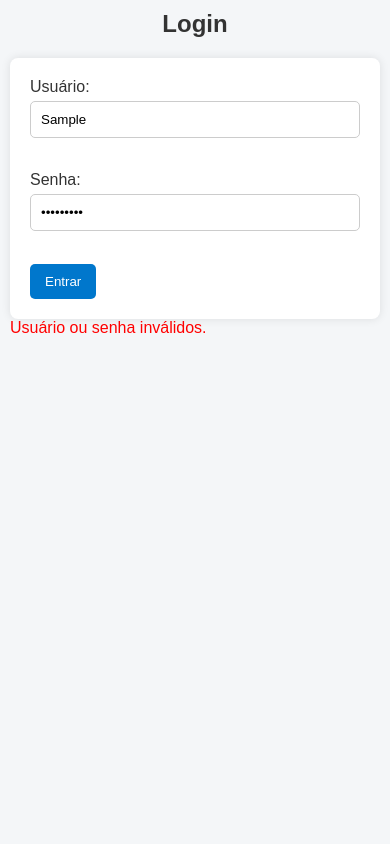
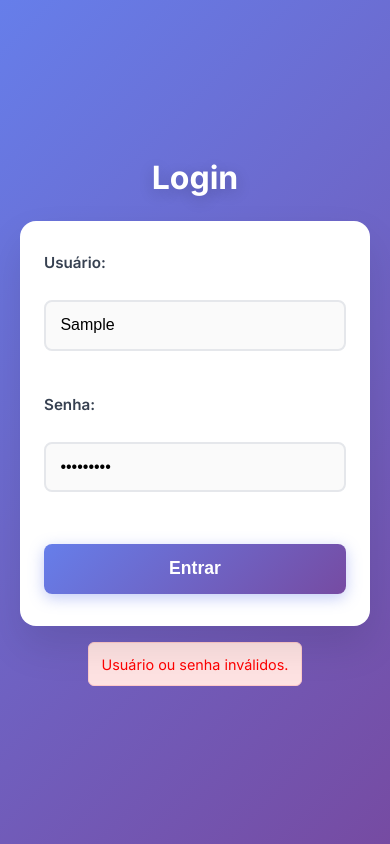
Before and after one commit to EoDreamy/Programa-o-Web---trabalho, a plain HTML site: page Programação Web/login.html in a window 390 px wide. Both pictures are taken after typing "Sample", "Sample123" into the empty fields and a click on the input "Entrar". Drawn offline with Linux system fonts and the light colour scheme.

Commit message:
Add files via upload

```diff
--- /dev/null
+++ b/Programação Web/style-pagina-principal.css
@@ -0,0 +1,276 @@
+/* Reset global e estilos base */
+/* Remove margens e padding padrão de todos os elementos e define box-sizing para border-box
+   para que padding e border façam parte do tamanho total dos elementos */
+* {
+    margin: 0;
+    padding: 0;
+    box-sizing: border-box;
+}
+
+/* Estilização do body (corpo da página) */
+body {
+    font-family: 'Inter', sans-serif; /* Fonte principal da página */
+    min-height: 100vh; /* Altura mínima igual à altura da tela */
+    /* Fundo com gradiente diagonal do azul ao roxo */
+    background: linear-gradient(135deg, #667eea 0%, #764ba2 100%);
+    display: flex; /* Usado para centralizar conteúdo */
+    flex-direction: column; /* Elementos empilhados verticalmente */
+    justify-content: center; /* Alinha verticalmente ao centro */
+    align-items: center; /* Alinha horizontalmente ao centro */
+    padding: 20px; /* Espaçamento interno ao redor do conteúdo */
+    color: #333333; /* Cor padrão do texto */
+}
+
+/* Título principal */
+h1 {
+    text-align: center; /* Centraliza texto */
+    color: white; /* Cor branca para contraste com fundo escuro */
+    font-size: 2.5rem; /* Tamanho grande para destaque */
+    font-weight: 700; /* Negrito forte */
+    margin-bottom: 2rem; /* Espaço abaixo do título */
+    /* Sombra suave para destacar o texto */
+    text-shadow: 0 4px 15px rgba(0, 0, 0, 0.2);
+}
+
+/* Subtítulo */
+h3 {
+    text-align: center;
+    color: white;
+    font-size: 1.5rem; /* Menor que o título principal */
+    font-weight: 600; /* Negrito moderado */
+    margin: 2rem 0 1rem; /* Margem superior e inferior para espaçamento */
+    /* Sombra para suavizar o texto */
+    text-shadow: 0 2px 10px rgba(0, 0, 0, 0.2);
+}
+
+/* Campos de entrada do tipo texto */
+input[type="text"] {
+    width: 100%; /* Ocupa toda a largura disponível do container */
+    max-width: 400px; /* Limita a largura máxima */
+    padding: 1rem; /* Espaçamento interno para conforto ao digitar */
+    border: 2px solid #e5e7eb; /* Borda clara */
+    border-radius: 8px; /* Cantos arredondados */
+    font-size: 1rem; /* Tamanho de fonte legível */
+    background: #fafafa; /* Fundo quase branco */
+    color: #374151; /* Cor do texto dentro do input */
+    transition: all 0.3s ease; /* Transição suave para mudanças */
+    outline: none; /* Remove o contorno padrão ao focar */
+    margin-bottom: 1rem; /* Espaço abaixo do campo */
+}
+
+/* Estilo aplicado quando o input está em foco */
+input[type="text"]:focus {
+    border-color: #667eea; /* Borda azul */
+    background: white; /* Fundo branco */
+    /* Sombra azul suave ao redor */
+    box-shadow: 0 0 0 3px rgba(102, 126, 234, 0.1);
+}
+
+/* Cor do texto placeholder */
+input[type="text"]::placeholder {
+    color: #9ca3af; /* Cinza claro */
+}
+
+/* Botões */
+button {
+    padding: 1rem 2rem; /* Espaçamento interno vertical e horizontal */
+    /* Fundo com gradiente azul-roxo */
+    background: linear-gradient(135deg, #667eea 0%, #764ba2 100%);
+    border: none; /* Sem borda */
+    border-radius: 8px; /* Cantos arredondados */
+    color: white; /* Texto branco */
+    font-size: 1.1rem; /* Fonte levemente maior */
+    font-weight: 600; /* Negrito */
+    cursor: pointer; /* Cursor de mão ao passar o mouse */
+    transition: all 0.3s ease; /* Transição suave para efeitos */
+    /* Sombra azul suave */
+    box-shadow: 0 4px 15px rgba(102, 126, 234, 0.4);
+    margin-bottom: 1rem; /* Espaço abaixo do botão */
+}
+
+/* Efeito ao passar o mouse sobre o botão */
+button:hover {
+    transform: translateY(-2px); /* Leve movimento para cima */
+    /* Sombra mais intensa */
+    box-shadow: 0 8px 25px rgba(102, 126, 234, 0.6);
+    /* Gradiente um pouco mais escuro */
+    background: linear-gradient(135deg, #5a67d8 0%, #6b46c1 100%);
+}
+
+/* Efeito ao clicar no botão */
+button:active {
+    transform: translateY(0); /* Volta para posição original */
+    box-shadow: 0 4px 15px rgba(102, 126, 234, 0.4);
+}
+
+/* Linha horizontal */
+hr {
+    width: 100%; /* Ocupa toda largura disponível */
+    max-width: 400px; /* Limita largura */
+    border: none; /* Remove borda padrão */
+    border-top: 1px solid rgba(255, 255, 255, 0.3); /* Linha fina translúcida */
+    margin: 2rem 0; /* Espaço acima e abaixo */
+}
+
+/* Contêiner que agrupa os cards de livros */
+#listaLivros {
+    display: flex; /* Usado flexbox para alinhamento flexível */
+    flex-wrap: wrap; /* Permite quebrar a linha para múltiplas linhas */
+    gap: 1rem; /* Espaço entre os cards */
+    justify-content: center; /* Centraliza os cards horizontalmente */
+    width: 100%; /* Ocupa toda largura possível */
+    max-width: 1200px; /* Limita a largura máxima */
+}
+
+/* Cards individuais de livros */
+#listaLivros div {
+    background: white; /* Fundo branco para contraste */
+    padding: 1rem; /* Espaçamento interno */
+    border-radius: 8px; /* Cantos arredondados */
+    width: 200px; /* Largura fixa */
+    text-align: center; /* Texto centralizado */
+    font-size: 0.95rem; /* Fonte um pouco menor que o padrão */
+    color: #374151; /* Cor do texto */
+    display: flex; /* Flexbox para alinhamento interno */
+    flex-direction: column; /* Empilha conteúdo verticalmente */
+    align-items: center; /* Centraliza conteúdo horizontalmente */
+    gap: 0.5rem; /* Espaço entre os elementos internos */
+    box-shadow: 0 4px 15px rgba(0, 0, 0, 0.1); /* Sombra suave */
+    transition: all 0.3s ease; /* Transição suave */
+}
+
+/* Efeito hover nos cards */
+#listaLivros div:hover {
+    transform: translateY(-5px); /* Levanta o card */
+    box-shadow: 0 8px 25px rgba(0, 0, 0, 0.15); /* Sombra mais intensa */
+}
+
+/* Botão dentro dos cards para remover um livro */
+#listaLivros div button {
+    padding: 0.5rem 1rem; /* Espaçamento interno */
+    border: none; /* Sem borda */
+    border-radius: 8px; /* Cantos arredondados */
+    color: white; /* Texto branco */
+    font-size: 0.9rem; /* Fonte menor */
+    width: 100%; /* Ocupa toda largura do card */
+    cursor: pointer; /* Cursor de mão */
+    transition: all 0.3s ease; /* Transição suave */
+    /* Sombra vermelha suave */
+    box-shadow: 0 4px 10px rgba(220, 38, 38, 0.3);
+}
+
+/* Efeito hover no botão de remover */
+#listaLivros div button:hover {
+    background: linear-gradient(rgb(194, 194, 255)); /* Gradiente azul claro */
+    transform: translateY(-2px); /* Move o botão para cima */
+}
+
+/* Efeito ao clicar no botão de remover */
+#listaLivros div button:active {
+    transform: translateY(0); /* Volta para posição original */
+    box-shadow: 0 4px 10px rgba(220, 38, 38, 0.3); /* Mantém sombra */
+}
+
+/* Mensagem exibida quando a lista de livros está vazia */
+#listaLivros:empty::before {
+    content: "Nenhum livro encontrado."; /* Texto da mensagem */
+    display: block;
+    text-align: center;
+    font-size: 1rem;
+    color: white;
+    /* Sombra para legibilidade */
+    text-shadow: 0 2px 10px rgba(0, 0, 0, 0.2);
+    margin-top: 1rem;
+    width: 100%;
+}
+
+/* Responsividade para telas até 768px (tablets e pequenos laptops) */
+@media (max-width: 768px) {
+    h1 {
+        font-size: 2rem; /* Fonte menor para melhor encaixe */
+    }
+
+    h3 {
+        font-size: 1.3rem;
+    }
+
+    input[type="text"],
+    button {
+        max-width: 100%; /* Inputs e botões ocupam toda largura possível */
+        font-size: 1rem; /* Ajusta fonte */
+        padding: 0.9rem; /* Ajusta padding */
+    }
+
+    #listaLivros {
+        gap: 0.75rem; /* Espaçamento menor entre cards */
+        justify-content: center;
+    }
+
+    #listaLivros div {
+        width: 100%; /* Cards podem ocupar toda largura */
+        max-width: 300px; /* Limita largura máxima */
+    }
+}
+
+/* Responsividade para smartphones médios (largura ≤ 480px) */
+@media (max-width: 480px) {
+    body {
+        padding: 1rem; /* Menos espaçamento nas laterais */
+    }
+
+    h1 {
+        font-size: 1.75rem;
+    }
+
+    h3 {
+        font-size: 1.1rem;
+    }
+
+    input[type="text"],
+    button {
+        font-size: 0.95rem;
+        padding: 0.8rem;
+    }
+
+    #listaLivros div {
+        max-width: 100%;
+        font-size: 0.9rem;
+    }
+
+    #listaLivros div button {
+        font-size: 0.85rem;
+        padding: 0.4rem 0.8rem;
+    }
+}
+
+/* Responsividade para smartphones pequenos (largura ≤ 360px) */
+@media (max-width: 360px) {
+    h1 {
+        font-size: 1.5rem;
+    }
+
+    h3 {
+        font-size: 1rem;
+    }
+
+    input[type="text"],
+    button {
+        font-size: 0.9rem;
+        padding: 0.7rem;
+    }
+
+    #listaLivros {
+        flex-direction: column; /* Coloca os cards em coluna */
+        align-items: center; /* Centraliza horizontalmente */
+    }
+
+    #listaLivros div {
+        font-size: 0.85rem;
+        width: 90%; /* Ocupa quase toda a largura da tela */
+    }
+
+    #listaLivros div button {
+        font-size: 0.8rem;
+        padding: 0.35rem 0.7rem;
+    }
+}
--- a/Programação Web/style.css
+++ b/Programação Web/style.css
@@ -1,99 +1,164 @@
-/* Reset básico: tira margens e preenchimentos padrão e define box-sizing */
+/* Importa a fonte 'Inter' do Google Fonts */
+@import url('https://fonts.googleapis.com/css2?family=Inter:wght@400;500;600;700&display=swap');
+
+/* Reset global: remove margens e espaçamentos padrão, e usa box-sizing mais previsível */
 * {
     margin: 0;
     padding: 0;
     box-sizing: border-box;
 }
 
-/* Fonte e cor base da página */
+/* Estilo do corpo da página */
 body {
-    font-family: Arial, sans-serif; /* Fonte padrão */
-    background-color: #f4f6f8; /* Fundo claro */
-    color: #333; /* Cor do texto */
-    padding: 20px; /* Espaço interno nas bordas */
+    font-family: 'Inter', sans-serif; /* Usa a fonte importada */
+    min-height: 100vh; /* Garante que o corpo tenha no mínimo a altura da tela */
+    background: linear-gradient(135deg, #667eea 0%, #764ba2 100%); /* Fundo em degradê diagonal */
+    display: flex; /* Ativa Flexbox */
+    flex-direction: column; /* Organiza elementos verticalmente */
+    justify-content: center; /* Centraliza verticalmente */
+    align-items: center; /* Centraliza horizontalmente */
+    padding: 20px; /* Espaçamento interno */
 }
 
-/* Containers centrais para formulário e divs com classe container */
-form, .container {
-    max-width: 500px; /* Largura máxima */
-    margin: auto; /* Centraliza horizontalmente */
-    background-color: white; /* Fundo branco */
-    padding: 20px; /* Espaço interno */
-    border-radius: 8px; /* Cantos arredondados */
-    box-shadow: 0 0 10px rgba(0, 0, 0, 0.1); /* Sombra suave */
+/* Estilo do título (h2) */
+h2 {
+    text-align: center; /* Centraliza o texto */
+    color: white; /* Cor branca */
+    font-size: 2.5rem; /* Tamanho grande */
+    font-weight: 700; /* Negrito */
+    margin-bottom: 2rem; /* Espaço inferior */
+    text-shadow: 0 4px 15px rgba(0, 0, 0, 0.2); /* Sombra no texto */
 }
 
-/* Estilo para títulos h1, h2 e h3 */
-h1, h2, h3 {
-    margin-bottom: 20px; /* Espaço abaixo */
-    text-align: center; /* Centraliza texto */
+/* Estilo do formulário de login */
+#loginForm {
+    background: white; /* Fundo branco */
+    padding: 2.5rem; /* Espaçamento interno */
+    border-radius: 16px; /* Bordas arredondadas */
+    box-shadow: 0 20px 40px rgba(0, 0, 0, 0.1); /* Sombra para profundidade */
+    width: 100%;
+    max-width: 400px; /* Largura máxima */
+    transform: translateY(0); /* Posição inicial */
+    transition: all 0.3s ease; /* Transição suave para transformações */
 }
 
-/* Estilo para campos de texto e senha */
+/* Efeito ao passar o mouse sobre o formulário */
+#loginForm:hover {
+    transform: translateY(-5px); /* Eleva o formulário */
+    box-shadow: 0 25px 50px rgba(0, 0, 0, 0.15); /* Sombra mais intensa */
+}
+
+/* Estilo dos rótulos dos campos */
+label {
+    display: block; /* Cada label ocupa uma linha */
+    color: #374151; /* Cinza escuro */
+    font-weight: 600; /* Negrito médio */
+    font-size: 0.95rem;
+    margin-bottom: 0.5rem; /* Espaço abaixo */
+    margin-top: 1.5rem; /* Espaço acima */
+}
+
+/* Remove o espaço superior do primeiro label */
+label:first-of-type {
+    margin-top: 0;
+}
+
+/* Estilo dos campos de texto e senha */
 input[type="text"],
 input[type="password"] {
-    width: 100%; /* Preenchimento total da largura do container */
-    padding: 10px; /* Espaço interno */
-    margin-top: 5px; /* Espaço acima */
-    margin-bottom: 15px; /* Espaço abaixo */
-    border: 1px solid #ccc; /* Borda cinza clara */
-    border-radius: 5px; /* Cantos arredondados */
-    transition: border-color 0.3s; /* Animação suave na borda */
+    width: 100%;
+    padding: 1rem;
+    border: 2px solid #e5e7eb; /* Cinza claro */
+    border-radius: 8px;
+    font-size: 1rem;
+    transition: all 0.3s ease;
+    outline: none; /* Remove contorno padrão ao focar */
+    background: #fafafa; /* Cinza bem claro */
 }
 
-/* Quando o campo está selecionado (focado) */
-input:focus {
-    border-color: #0077cc; /* Muda a cor da borda para azul */
-    outline: none; /* Remove contorno padrão */
+/* Estilo dos campos quando estão em foco */
+input[type="text"]:focus,
+input[type="password"]:focus {
+    border-color: #667eea; /* Azul */
+    background: white;
+    box-shadow: 0 0 0 3px rgba(102, 126, 234, 0.1); /* Realce */
 }
 
-/* Estilo para botões e input do tipo submit */
-button,
+/* Estilo do botão de envio */
 input[type="submit"] {
-    background-color: #0077cc; /* Fundo azul */
-    color: white; /* Texto branco */
-    border: none; /* Sem borda */
-    padding: 10px 15px; /* Espaço interno */
-    border-radius: 5px; /* Cantos arredondados */
-    cursor: pointer; /* Cursor de mão */
-    transition: background-color 0.3s; /* Animação suave ao mudar cor */
+    width: 100%;
+    padding: 1rem;
+    margin-top: 2rem;
+    background: linear-gradient(135deg, #667eea 0%, #764ba2 100%); /* Degradê */
+    color: white;
+    border: none;
+    border-radius: 8px;
+    font-size: 1.1rem;
+    font-weight: 600;
+    cursor: pointer;
+    transition: all 0.3s ease;
+    box-shadow: 0 4px 15px rgba(102, 126, 234, 0.4);
 }
 
-/* Efeito hover para botões e submit */
-button:hover,
+/* Efeito ao passar o mouse sobre o botão */
 input[type="submit"]:hover {
-    background-color: #005fa3; /* Azul mais escuro ao passar mouse */
+    transform: translateY(-2px); /* Eleva levemente o botão */
+    box-shadow: 0 8px 25px rgba(102, 126, 234, 0.6); /* Sombra mais forte */
+    background: linear-gradient(135deg, #5a67d8 0%, #6b46c1 100%);
 }
 
-/* Estilo para cada item da lista de livros */
-#listaLivros > div {
-    margin-bottom: 10px; /* Espaço entre os livros */
-    padding: 10px; /* Espaço interno */
-    background-color: #e9f1f7; /* Fundo azul claro */
-    border-radius: 5px; /* Cantos arredondados */
-    display: flex; /* Usa flexbox para alinhar conteúdo */
-    justify-content: space-between; /* Espaça título e botão */
-    align-items: center; /* Alinha verticalmente ao centro */
+/* Efeito ao clicar no botão */
+input[type="submit"]:active {
+    transform: translateY(0);
+    box-shadow: 0 4px 15px rgba(102, 126, 234, 0.4); /* Retorna à sombra anterior */
 }
 
-/* Responsividade para telas pequenas */
-@media (max-width: 600px) {
-    body {
-        padding: 10px; /* Menos espaço na borda */
+/* Estilo da mensagem de erro (oculta por padrão) */
+#error {
+    margin-top: 1rem;
+    padding: 0.8rem;
+    background: #fee2e2; /* Vermelho claro */
+    color: #dc2626; /* Vermelho intenso */
+    border: 1px solid #fecaca; /* Borda vermelha clara */
+    border-radius: 6px;
+    font-size: 0.9rem;
+    text-align: center;
+    display: none; /* Oculta inicialmente */
+}
+
+/* Exibe a mensagem de erro com animação, se houver conteúdo */
+#error:not(:empty) {
+    display: block;
+    animation: slideDown 0.3s ease;
+}
+
+/* Animação para exibir a mensagem de erro */
+@keyframes slideDown {
+    from {
+        opacity: 0;
+        transform: translateY(-10px); /* Começa levemente acima */
     }
-
-    form, .container {
-        width: 100%; /* Ocupa toda a largura */
+    to {
+        opacity: 1;
+        transform: translateY(0); /* Termina na posição normal */
     }
 }
 
-/* Animação simples para aparecer com fade e movimento */
-@keyframes fadeIn {
-    from { opacity: 0; transform: translateY(10px); } /* Começa transparente e baixo */
-    to { opacity: 1; transform: translateY(0); } /* Termina visível e na posição original */
+/* Responsividade para telas pequenas (até 480px de largura) */
+@media (max-width: 480px) {
+    h2 {
+        font-size: 2rem; /* Reduz tamanho do título */
+        margin-bottom: 1.5rem;
+    }
+
+    #loginForm {
+        padding: 2rem 1.5rem; /* Reduz padding do formulário */
+        margin: 0 10px; /* Espaço lateral */
+    }
+
+    input[type="text"],
+    input[type="password"],
+    input[type="submit"] {
+        padding: 0.9rem; /* Reduz o padding dos campos */
+    }
 }
-
-/* Aplica animação para cada livro da lista */
-#listaLivros > div {
-    animation: fadeIn 0.3s ease-in-out;
-}
```
Also changed, not shown: Programação Web/login.html (+0 -3 lines), Programação Web/pagina-principal.html (+1 -1 lines).
